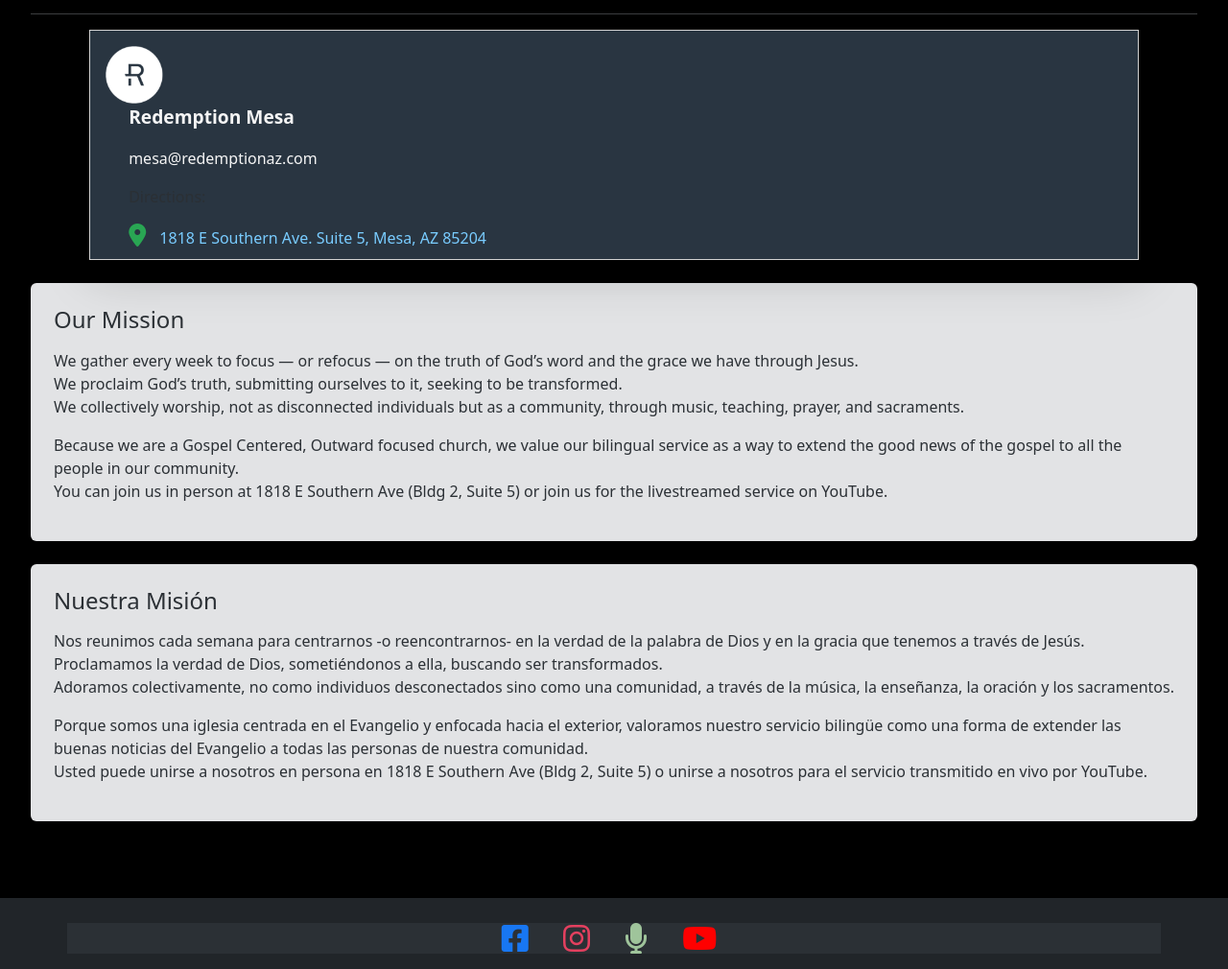
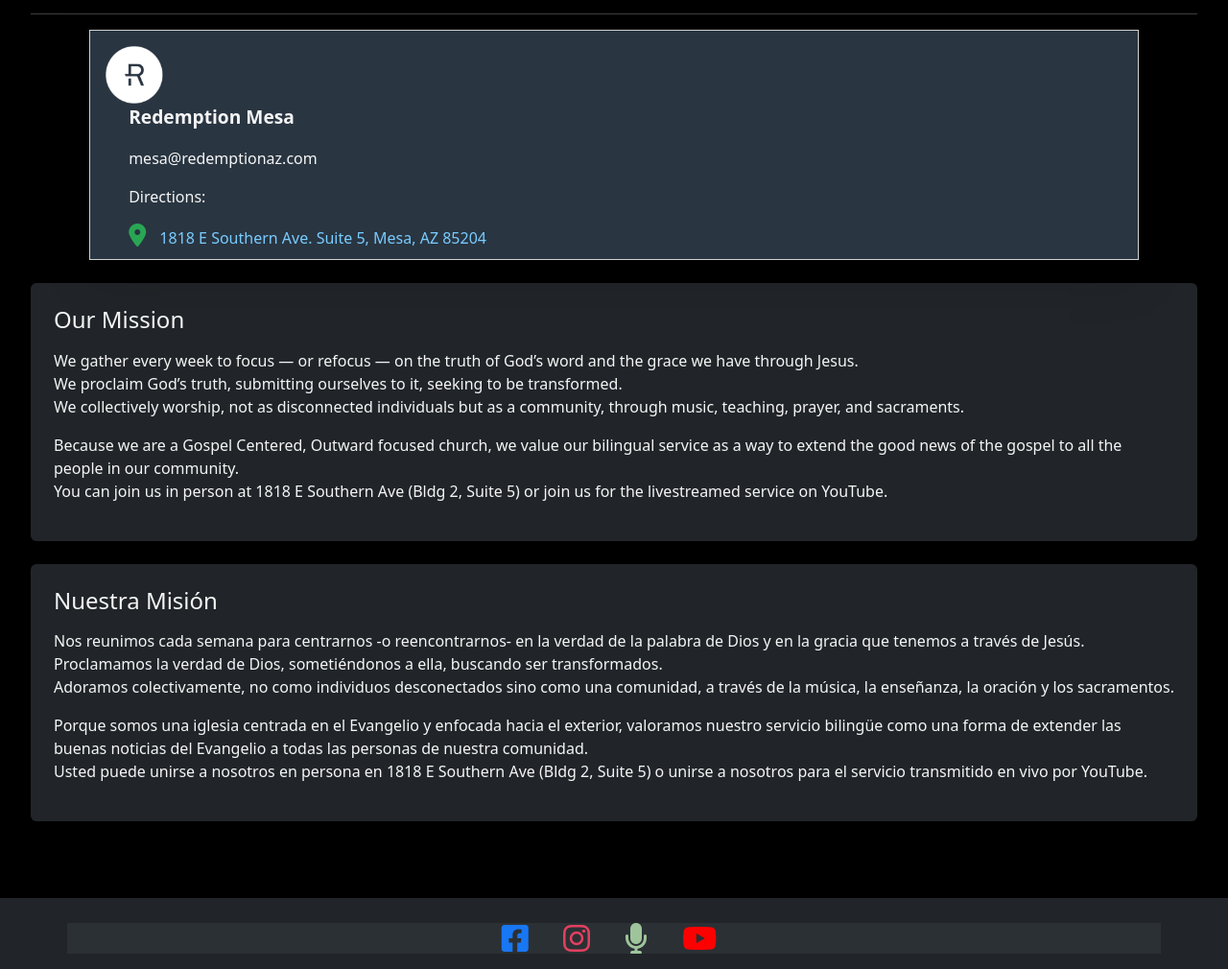
Before and after one commit to elivergara/redemption, a Django app: page /about/ in a window 1280 px wide. Shown: the part 374-1384 px from the top of the page at 96% size. Run offline with Django 5.2, Linux system fonts and the light colour scheme.

Commit message:
Fixed font color issue in about us. Changed bg to dark

```diff
--- a/home/static/style.css
+++ b/home/static/style.css
@@ -145,7 +145,7 @@ hr {
 }
 
 #about-text h4, p {
-    color: #2b3035 !important;
+    color: #f5f5f5;
 }
 
 
--- a/home/templates/home/about.html
+++ b/home/templates/home/about.html
@@ -54,7 +54,7 @@
         <!-- Added text blocks here -->
         <div class="row mt-4">
             <div class="col-12">
-                <div class="bg-secondary-subtle p-4 rounded" id="about-text"  style="color: #2b3035;">
+                <div class="bg-dark p-4 rounded" id="about-text">
                     <h4 class="mb-3">Our Mission</h4>
                     <p>
                         We gather every week to focus — or refocus — on the truth of God’s word and the grace we have
@@ -75,7 +75,7 @@
 
         <div class="row mt-4">
             <div class="col-12">
-                <div class="bg-secondary-subtle p-4 rounded" id="about-text"  style="color: #2b3035;">
+                <div class="bg-dark p-4 rounded" id="about-text">
                     <h4 class="mb-3">Nuestra Misión</h4>
                     <p>
                         Nos reunimos cada semana para centrarnos -o reencontrarnos- en la verdad de la palabra de Dios y
--- a/redemption/settings.py
+++ b/redemption/settings.py
@@ -24,7 +24,7 @@ SECRET_KEY = "django-insecure-0r6$vpo7t%gx+aov816)faxy9tuf1!390)6w$2$g+$x8b17w#_
 
 # SECURITY WARNING: don't run with debug turned on in production!
 # For local development
-DEBUG = False
+DEBUG = True
 # STATICFILES_DIRS works when DEBUG=True
 
 # For production
```
